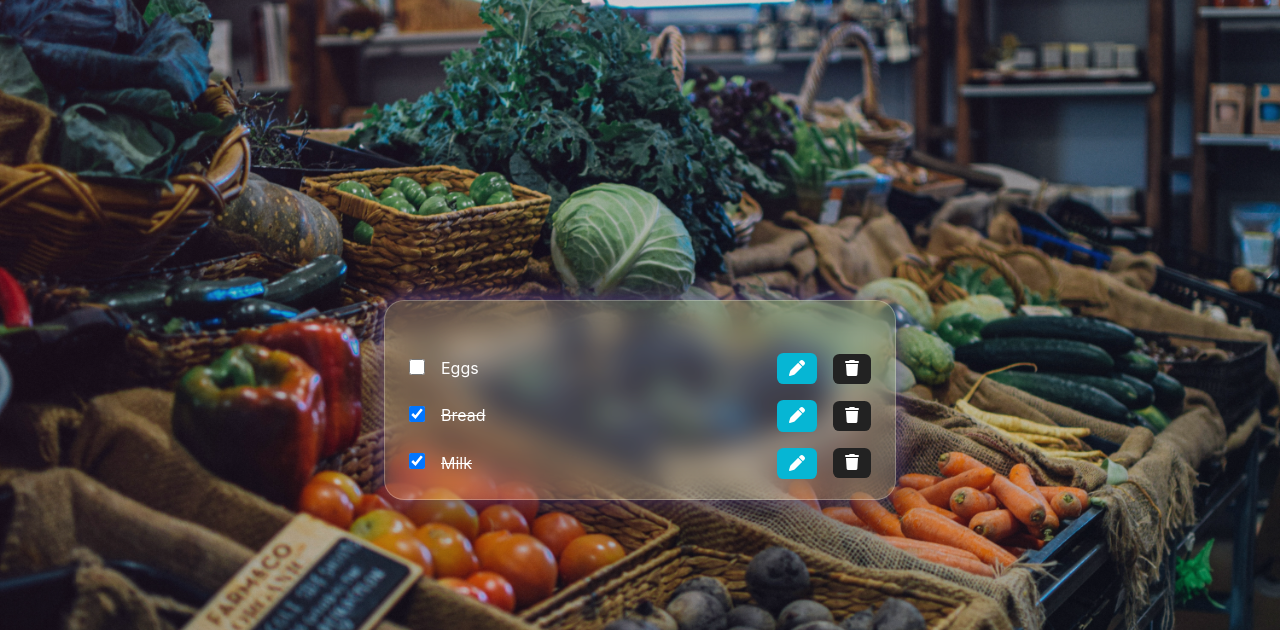
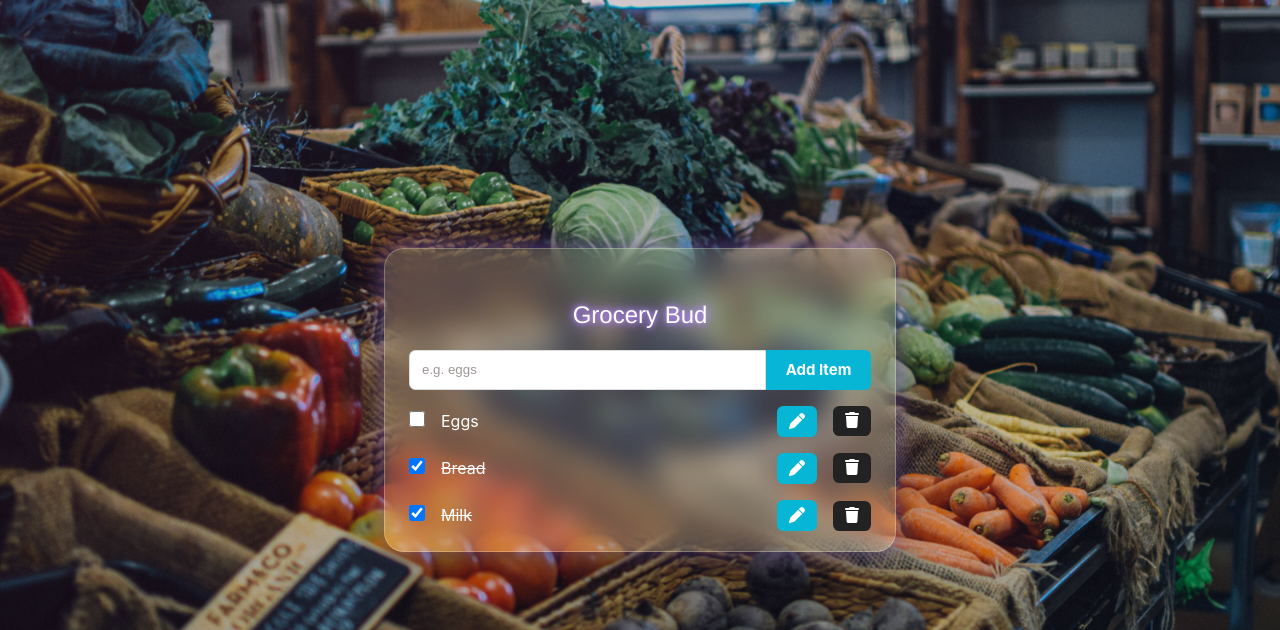
Before and after one commit to Nalishaa/CRUD_DJANGO, a Django app: page / in a window 1280 px wide. Shown: the top 630 px of the page. Run offline with Django 5.2, Linux system fonts and the light colour scheme; data comes from the database, SQL or seed files in the repository; both versions use the stored data as it was after the commit.

Commit message:
Add new item feature

```diff
--- a/grocery/templates/grocery/index.html
+++ b/grocery/templates/grocery/index.html
@@ -16,10 +16,20 @@
     <link rel="stylesheet" href="{% static 'grocery/css/global.css' %}" />
     <link rel="stylesheet" href="{% static 'grocery/css/single-item.css' %}" />
     <link rel="stylesheet" href="{% static 'grocery/css/items.css' %}" />
+    <link rel="stylesheet" href="{% static 'grocery/css/form.css' %}" />
   </head>
   <body>
     <section class="section-center">
       <div class="items">
+        <!-- Form -->
+        <form method="POST" action="{% url 'grocery:add' %}">
+          {% csrf_token %}
+          <h2>grocery bud</h2>
+          <div class="form-control">
+            <input type="text" name="name" class="form-input" placeholder="e.g. eggs" />
+            <button type="submit" class="btn">add item</button>
+          </div>
+        </form>
         {% for item in items %}
           <div class="single-item">
             <form method="POST" action="{% url 'grocery:toggle' item.id %}">
--- a/grocery/urls.py
+++ b/grocery/urls.py
@@ -7,4 +7,5 @@ urlpatterns = [
     path('', views.index, name='index'),
     path('toggle/<int:item_id>/', views.toggle_completed, name='toggle'),
     path('delete/<int:item_id>/', views.delete_item, name='delete'),
+        path('add/', views.add_item, name='add'),
 ]
--- a/grocery/views.py
+++ b/grocery/views.py
@@ -27,3 +27,13 @@ def delete_item(request, item_id):
         item.delete()
 
     return redirect('grocery:index')
+
+def add_item(request):
+    """Add a new grocery item"""
+    if request.method == 'POST':
+        name = request.POST.get('name', '').strip()
+
+        if name:
+            GroceryItem.objects.create(name=name)
+
+    return redirect('grocery:index')
```
Also changed, not shown: db.sqlite3.
